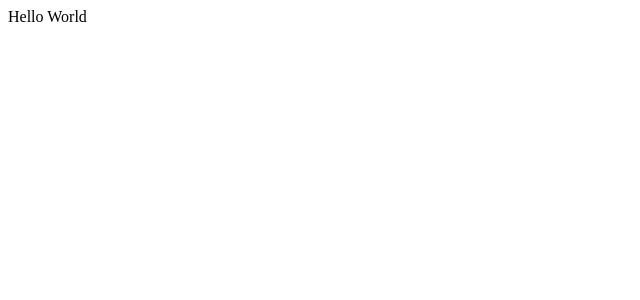
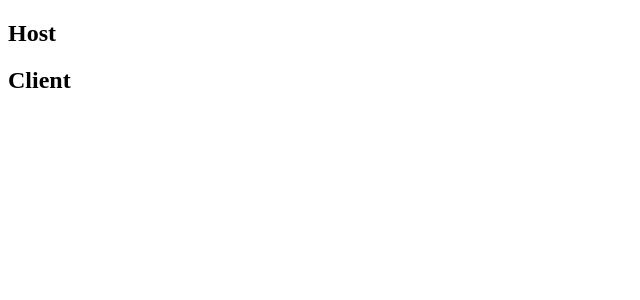
Before and after one commit to Quizster/quiz, a React app: page / in a window 1280 px wide. Shown: the top 300 px of the page, without its empty margins (0-640 px from the left). Built offline with nearby package versions, Linux system fonts and the light colour scheme; the HTML template or start-up script is replaced by a standard one.

Commit message:
Basics done for client host rendering

```diff
--- a/package.json
+++ b/package.json
@@ -6,7 +6,8 @@
   "scripts": {
     "test": "echo \"Error: no test specified\" && exit 1",
     "dev": "webpack --mode development",
-    "build": "webpack --mode production"
+    "build": "webpack --mode production",
+    "demon": "nodemon server.js"
   },
   "babel": {
     "presets": [
@@ -52,6 +53,7 @@
     "sass-loader": "^7.1.0",
     "style-loader": "^0.23.1",
     "webpack": "^4.22.0",
-    "webpack-cli": "^3.1.2"
+    "webpack-cli": "^3.1.2",
+    "nodemon": "^1.18.4"
   }
 }
--- a/src/components/App.js
+++ b/src/components/App.js
@@ -1,13 +1,39 @@
 import React from "react";
 import "../styles/App.scss";
+import Start from "./Start";
+import HostQuiz from "./HostQuiz";
+import ClientQuiz from "./ClientQuiz";
 
 class App extends React.Component {
   constructor() {
     super();
+    this.state = { quizStart: true, hostQuiz: false, clientQuiz: false };
+    this.handleClientHostDecision = this.handleClientHostDecision.bind(this);
+  }
+  //Which h1 did the click on? Conditionally render the components through state.
+  handleClientHostDecision(decision) {
+    //The 'Start' component will always need to be removed.
+    this.setState({ quizStart: false });
+    //Must be either host or client for this function to be called.
+    decision === "host"
+      ? this.setState({ hostQuiz: true })
+      : this.setState({ clientQuiz: true });
+  }
+
+  componentDidMount() {
+    //fetch the questions. Store them in state.
   }
 
   render() {
-    return <div>Hello World</div>;
+    return (
+      <main>
+        {this.state.quizStart && (
+          <Start handleClientHostDecision={this.handleClientHostDecision} />
+        )}
+        {this.state.hostQuiz && <HostQuiz />}
+        {this.state.clientQuiz && <ClientQuiz />}
+      </main>
+    );
   }
 }
 
--- /dev/null
+++ b/src/components/ClientQuiz.js
@@ -0,0 +1,19 @@
+import React from "react";
+
+class ClientQuiz extends React.Component {
+  constructor() {
+    super();
+    this.state = {};
+  }
+
+  render() {
+    return (
+      <section>
+        <p>Working Client!</p>
+        <h1>{/*Some question here*/}</h1>
+        <ul>{/*Some mapped questions here*/}</ul>
+      </section>
+    );
+  }
+}
+export default ClientQuiz;
--- /dev/null
+++ b/src/components/HostQuiz.js
@@ -0,0 +1,20 @@
+import React from "react";
+
+class HostQuiz extends React.Component {
+  constructor() {
+    super();
+    this.state = {};
+  }
+
+  render() {
+    //Questions will be passed down as props.
+    return (
+      <section>
+        <p>Working Host!</p>
+        <h1>{/*Some question here*/}</h1>
+        <ul>{/*Some mapped questions here*/}</ul>
+      </section>
+    );
+  }
+}
+export default HostQuiz;
--- a/src/components/Luke.js
+++ /dev/null
@@ -1 +0,0 @@
-console.log("Luke here, hello world!");
--- /dev/null
+++ b/src/components/Start.js
@@ -0,0 +1,26 @@
+import React from "react";
+
+class Start extends React.Component {
+  constructor() {
+    super();
+    this.state = {};
+    this.passUpDecision = this.passUpDecision.bind(this);
+  }
+  //Selection is passed up through id.
+  passUpDecision(event) {
+    this.props.handleClientHostDecision(event.target.id);
+  }
+  render() {
+    return (
+      <section>
+        <h1 onClick={this.passUpDecision} id="host">
+          Host
+        </h1>
+        <h1 onClick={this.passUpDecision} id="client">
+          Client
+        </h1>
+      </section>
+    );
+  }
+}
+export default Start;
```
Also changed, not shown: server.js (+15 -15 lines), 1 other file (tests, documents, lock files or other folders).
